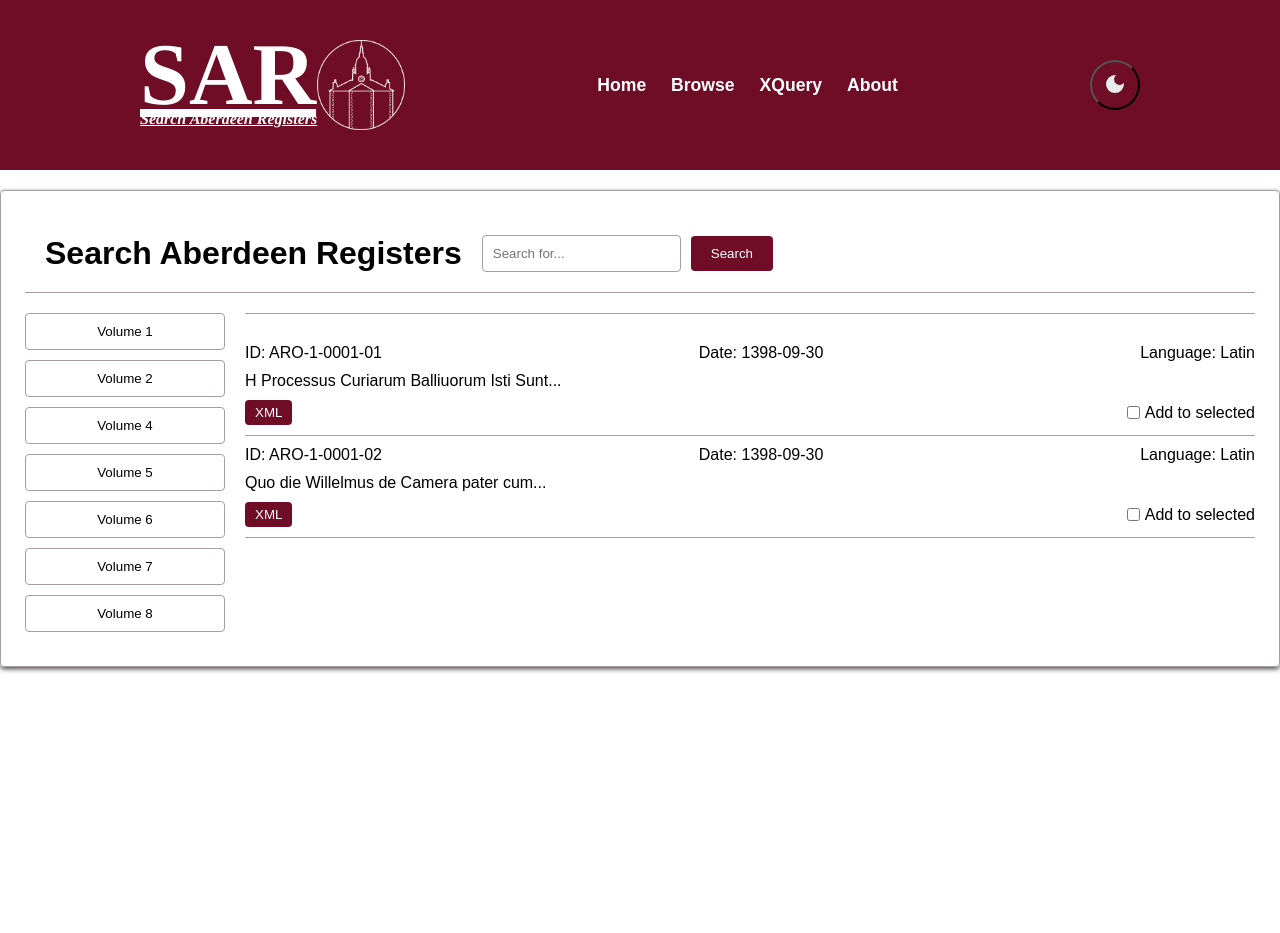
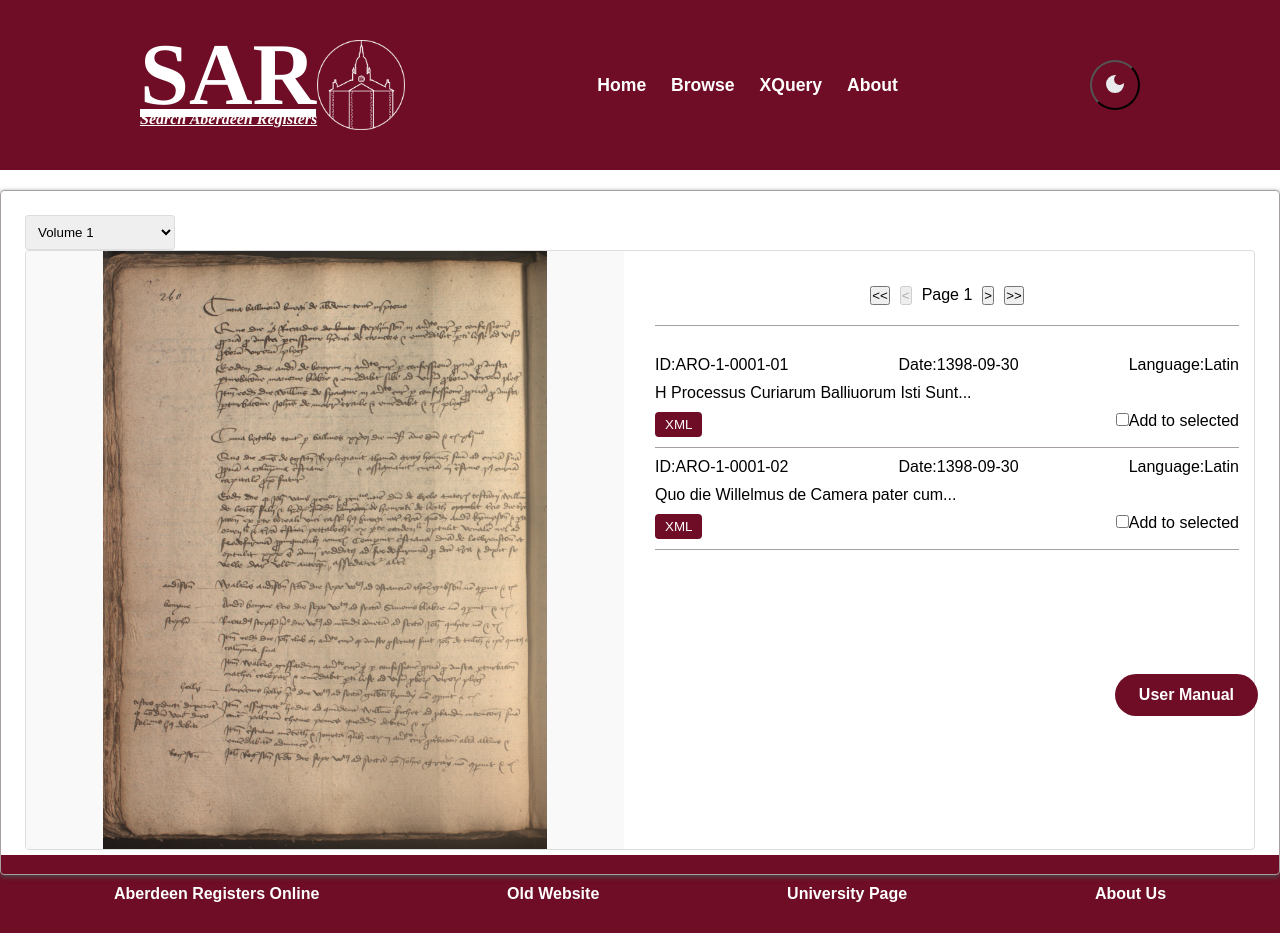
Before and after one commit to GroupLima/SAR-Repo, a Vue app in the folder search-app/front-end/: page /browse in a window 1280 px wide. Before the commit the page ends 800 px from the top, so only its background shows below. Built offline with nearby package versions, Linux system fonts and the light colour scheme.

Commit message:
browse-refactor

```diff
--- a/search-app/front-end/src/App.vue
+++ b/search-app/front-end/src/App.vue
@@ -2,6 +2,7 @@
 <script setup>
 import { RouterView } from 'vue-router'
 import Navbar from './components/Navbar.vue';
+import UserManual from './components/UserManual.vue';
 </script>
 
 <template>
@@ -10,5 +11,8 @@ import Navbar from './components/Navbar.vue';
     <div>
       <RouterView />
     </div>
+    <div>
+      <UserManual/>
+    </div>
   </div>
 </template>
--- a/search-app/front-end/src/assets/sass/app.css
+++ b/search-app/front-end/src/assets/sass/app.css
@@ -304,9 +304,10 @@ footer {
   margin: 4px 2px;
   cursor: pointer;
   position: absolute;
-  bottom: 0%;
+  bottom: 10%;
   right: 20px;
-  z-index: 10; }
+}
+
 
 #app {
   margin: 0 auto; }
@@ -338,22 +339,29 @@ footer {
   border-radius: 4px;
   box-shadow: 0 2px 5px #4a4a4a;
   width: 100%;
-  padding: 24px; }
+  padding: 24px;
+}
 
 .header {
   padding: 20px;
-  border-bottom: 1px solid #a69f9f; }
+  border-bottom: 1px solid #a69f9f;
+}
 
 .header-left {
   display: flex;
-  align-items: center; }
+  align-items: center;
+}
+
 .header-left h1 {
-    margin-right: 20px; }
+  margin-right: 20px;
+}
+
 .header-left input {
   padding: 10px;
   margin-right: 10px;
   border: 1px solid #a69f9f;
-    border-radius: 4px; }
+  border-radius: 4px;
+}
 
 .search-btn {
   padding: 10px 20px;
@@ -361,69 +369,110 @@ footer {
   color: #ffffff;
   border: none;
   border-radius: 4px;
-  cursor: pointer; }
+  cursor: pointer;
+}
+
 .search-btn:hover {
-    background-color: #6e0d25; }
+  background-color: #6e0d25;
+}
 
 .main-content {
   display: flex;
-  margin-top: 20px; }
+  margin-top: 20px;
+}
 
 .volume-nav {
   width: 200px;
-  margin-right: 20px; }
+  margin-right: 20px;
+}
+
+.split-view {
+  display: flex;
+  gap: 1rem;
+  height: calc(100vh - 200px);
+  border: 1px solid #ddd;
+  border-radius: 4px;
+  overflow: hidden;
+}
+
+.image-viewer {
+  flex: 1;
+  min-width: 400px;
+  max-width: 50%;
+  overflow: hidden;
+  background-color: #f9f9f9;
+}
+
+.page-image {
+  width: 100%;
+  height: 100%;
+  object-fit: contain;
+}
+
+.records-container {
+  flex: 1;
+  overflow-y: auto;
+  padding: 15px;
+  max-width: 50%;
+}
 
 .volume-item {
-  margin-bottom: 10px; }
+  margin-bottom: 10px;
+}
+
 .volume-item button {
   width: 100%;
   padding: 10px;
   border: 1px solid #a69f9f;
   border-radius: 4px;
   background-color: transparent;
-    cursor: pointer; }
+  cursor: pointer;
+}
+
 .volume-item button.active {
   background-color: #6e0d25;
-      color: #ffffff; }
+  color: #ffffff;
+}
 
-.pages-list {
-  margin-top: 10px; }
-  .pages-list button {
-    width: 100%;
-    padding: 5px;
-    border: 1px solid #a69f9f;
-    border-radius: 4px;
-    background-color: #ffffff;
-    cursor: pointer; }
-    .pages-list button.active {
-      background-color: #6e0d25;
-      color: #ffffff; }
+.volume-select {
+  padding: 8px;
+  border: 1px solid #ddd;
+  border-radius: 3px;
+  min-width: 150px;
+}
 
 .content-area {
-  flex: 1; }
+  flex: 1;
+}
 
 .current-page-info {
-  margin-bottom: 20px; }
+  margin-bottom: 20px;
+}
 
 .records {
   border-top: 1px solid #a69f9f;
-  padding-top: 20px; }
+  padding-top: 20px;
+}
 
 .record-item {
   border-bottom: 1px solid #a69f9f;
-  padding: 10px 0; }
+  padding: 10px 0;
+}
 
 .record-header {
   display: flex;
   justify-content: space-between;
-  margin-bottom: 10px; }
+  margin-bottom: 10px;
+}
 
 .record-content {
-  margin-bottom: 10px; }
+  margin-bottom: 10px;
+}
 
 .record-actions {
   display: flex;
-  justify-content: space-between; }
+  justify-content: space-between;
+}
 
 .xml-btn {
   padding: 5px 10px;
@@ -431,15 +480,127 @@ footer {
   color: #ffffff;
   border: none;
   border-radius: 4px;
-  cursor: pointer; }
+  cursor: pointer;
+}
+
 .xml-btn:hover {
-    background-color: #6e0d25; }
+  background-color: #c44b69;
+}
+
+.page-navigation {
+  display: flex;
+  justify-content: center;
+  gap: 10px;
+  margin: 20px 0;
+}
 
 .select-record {
   display: flex;
-  align-items: center; }
+  align-items: center;
+}
+
 .select-record input {
-    margin-right: 5px; }
+  margin-right: 5px;
+}
+
+.dark .container-browser {
+  background-color: #333030;
+  color: #ccc;
+  border-color: #555;
+}
+
+.dark .header {
+  background-color: #333030;
+  border-bottom-color: #555;
+}
+
+.dark .header-left h1 {
+  color: #ccc;
+}
+
+.dark .header-left input {
+  background-color: #444;
+  color: #ccc;
+  border-color: #555;
+}
+
+.dark .search-btn {
+  background-color: #6e0d25;
+  color: #ccc;
+}
+
+.dark .main-content {
+  background-color: #333030;
+}
+
+.dark .volume-nav {
+  background-color: #333030;
+}
+
+.dark .volume-item button {
+  background-color: #444;
+  color: #ccc;
+  border-color: #555;
+}
+
+.dark .volume-item button.active {
+  background-color: #6e0d25;
+  color: #ccc;
+}
+
+.dark .pages-list button {
+  background-color: #444;
+  color: #ccc;
+  border-color: #555;
+}
+
+.dark .pages-list button.active {
+  background-color: #6e0d25;
+  color: #ccc;
+}
+
+.dark .content-area {
+  background-color: #333030;
+}
+
+.dark .current-page-info h2 {
+  color: #ccc;
+}
+
+.dark .records {
+  border-top-color: #555;
+}
+
+.dark .record-item {
+  border-bottom-color: #555;
+}
+
+.dark .record-header {
+  color: #ccc;
+}
+
+.dark .record-content {
+  color: #ccc;
+}
+
+.dark .xml-btn {
+  background-color: #6e0d25;
+  color: #ccc;
+}
+
+.dark .select-record {
+  color: #ccc;
+}
+
+.dark .about-stuff {
+  background-color: #333030;
+  border-color: #555;
+  color: #ccc;
+}
+
+.dark .column {
+  color: #ccc;
+}
 
 .about-stuff {
   position: relative;
--- a/search-app/front-end/src/components/BrowseContent.vue
+++ b/search-app/front-end/src/components/BrowseContent.vue
@@ -1,25 +1,97 @@
+<template>
+  <div class="container-browser">
+
+
+      <div class="volume-nav">
+        <select class="volume-select" v-model="currentVolume" @change="handleVolumeChange">
+          <option v-for="(pageCount, volId) in volumes" :key="volId" :value="Number(volId)">
+            Volume {{ volId }}
+          </option>
+        </select>
+      </div>
+
+      <div class="split-view">
+        <div class="image-viewer">
+          <img :src="pageImage" alt="Page Image" class="page-image" />
+        </div>
+
+        <div class="records-container">
+          <div class="page-navigation">
+            <button class="nav-btn" @click="goToFirstPage">&lt;&lt;</button>
+            <button class="nav-btn" @click="goToPrevPage" :disabled="currentPage <= 1">&lt;</button>
+            <div class="page-number">Page {{ currentPage }}</div>
+            <button class="nav-btn" @click="goToNextPage" :disabled="currentPage >= volumes[currentVolume]">&gt;</button>
+            <button class="nav-btn" @click="goToLastPage">&gt;&gt;</button>
+          </div>
+
+          <div class="records">
+            <div v-for="record in records" :key="record.id" class="record-item">
+              <div class="record-header">
+                <div class="record-field">
+                  <span class="record-label">ID:</span>
+                  <span>{{ record.id }}</span>
+                </div>
+                <div class="record-field">
+                  <span class="record-label">Date:</span>
+                  <span>{{ record.date }}</span>
+                </div>
+                <div class="record-field">
+                  <span class="record-label">Language:</span>
+                  <span>{{ record.language }}</span>
+                </div>
+              </div>
+              <div class="record-content">
+                {{ record.content }}
+              </div>
+              <div class="record-actions">
+                <button class="xml-btn" @click="viewXML(record.id)">XML</button>
+                <div class="checkbox-container">
+                  <input
+                    type="checkbox"
+                    :id="`record-${record.id}-checkbox`"
+                    v-model="record.selected"
+                    @change="handleCheckboxChange(record)"
+                  >
+                  <label :for="`record-${record.id}-checkbox`">Add to selected</label>
+                </div>
+              </div>
+            </div>
+          </div>
+        </div>
+      </div>
+    </div>
+
+
+
+  <footer>
+      <div class="footer-links">
+        <a href="https://www.abdn.ac.uk/aro" target="_blank">Aberdeen Registers Online</a>
+        <a href="https://sar.abdn.ac.uk/" target="_blank">Old Website</a>
+        <a href="https://www.abdn.ac.uk/" target="_blank">University Page</a>
+        <a href="https://github.com/GroupLima" target="_blank">About Us</a>
+      </div>
+    </footer>
+</template>
+
 <script>
 import router from '@/router';
-
-
+import pageImage from '@/assets/images/try_one.jpeg';
 
 export default {
   data() {
     return {
-        searchQuery: '',
-        activeVolume: null,
-        showPages: false,
-        currentVolume: null,
-        currentPage: null,
-        volumes: [
-          { id: 1, pages: Array.from({ length: 20 }, (_, i) => i + 1) },
-          { id: 2, pages: Array.from({ length: 15 }, (_, i) => i + 1) },
-          { id: 4, pages: Array.from({ length: 25 }, (_, i) => i + 1) },
-          { id: 5, pages: Array.from({ length: 18 }, (_, i) => i + 1) },
-          { id: 6, pages: Array.from({ length: 22 }, (_, i) => i + 1) },
-          { id: 7, pages: Array.from({ length: 16 }, (_, i) => i + 1) },
-          { id: 8, pages: Array.from({ length: 19 }, (_, i) => i + 1) },
-        ],
+      pageImage,
+      currentVolume: 1,
+      currentPage: 1,
+      volumes: {
+        1: 20,
+        2: 15,
+        4: 25,
+        5: 18,
+        6: 22,
+        7: 16,
+        8: 19
+      },
       records: [
         {
           id: 'ARO-1-0001-01',
@@ -38,94 +110,47 @@ import router from '@/router';
       ]
     }
   },
+  mounted() {
+    this.loadRecords();
+  },
   methods: {
-      toggleVolume(volumeId) {
-        if (this.activeVolume === volumeId) {
-          this.showPages = !this.showPages
-        } else {
-          this.activeVolume = volumeId
-          this.showPages = true
+    handleVolumeChange() {
+      this.currentPage = 1;
+      this.loadRecords();
+      console.log(`Changed to Volume ${this.currentVolume}, Page ${this.currentPage}`);
+    },
+    goToFirstPage() {
+      this.currentPage = 1;
+      this.loadRecords();
+    },
+    goToPrevPage() {
+      if (this.currentPage > 1) {
+        this.currentPage--;
+        this.loadRecords();
       }
     },
-      selectPage(volumeId, page) {
-        this.currentVolume = volumeId
-        this.currentPage = page
-        // Here you would typically fetch the records for this page
+    goToNextPage() {
+      if (this.currentPage < this.volumes[this.currentVolume]) {
+        this.currentPage++;
+        this.loadRecords();
+      }
+    },
+    goToLastPage() {
+      this.currentPage = this.volumes[this.currentVolume];
+      this.loadRecords();
+    },
+    viewXML(recordId) {
+      console.log(`Viewing XML for record ${recordId}`);
+      // Here you would typically show XML content in a modal or new view
+    },
+    handleCheckboxChange(record) {
+      console.log(`Record ${record.id} ${record.selected ? 'added to' : 'removed from'} selected items`);
+    },
+    loadRecords() {
+      console.log(`Loading records for Volume ${this.currentVolume}, Page ${this.currentPage}`);
+      // Here you would typically fetch records from an API
+      // For now we'll just use the static records in data()
     }
   }
 }
 </script>
-
-
-  <template>
-    <div class="container-browser">
-      <!-- Header -->
-      <div class="header">
-        <div class="header-left">
-          <h1>Search Aberdeen Registers</h1>
-          <input
-            type="text"
-            placeholder="Search for..."
-            v-model="searchQuery"
-          />
-          <button class="search-btn">
-            Search
-          </button>
-        </div>
-      </div>
-
-      <!-- Main Content -->
-      <div class="main-content">
-        <!-- Volume Navigation -->
-        <div class="volume-nav">
-          <div v-for="volume in volumes" :key="volume.id" class="volume-item">
-            <button
-              @click="toggleVolume(volume.id)"
-              :class="{ 'active': volume.id === activeVolume }"
-            >
-              Volume {{ volume.id }}
-            </button>
-            <!-- Pages list -->
-            <div v-if="volume.id === activeVolume && showPages" class="pages-list">
-              <button
-                v-for="page in volume.pages"
-                :key="page"
-                @click="selectPage(volume.id, page)"
-                :class="{ 'active': currentPage === page }"
-              >
-                Page {{ page }}
-              </button>
-            </div>
-          </div>
-        </div>
-
-        <!-- Content Area -->
-        <div class="content-area">
-          <div v-if="currentVolume && currentPage" class="current-page-info">
-            <h2>Volume: {{ currentVolume }} Page: {{ currentPage }}</h2>
-          </div>
-
-          <!-- Records -->
-          <div class="records">
-            <div v-for="record in records" :key="record.id" class="record-item">
-              <div class="record-header">
-                <span>ID: {{ record.id }}</span>
-                <span>Date: {{ record.date }}</span>
-                <span>Language: {{ record.language }}</span>
-              </div>
-              <div class="record-content" v-html="record.content"></div>
-              <div class="record-actions">
-                <button class="xml-btn">
-                  XML
-                </button>
-                <label class="select-record">
-                  <input type="checkbox" v-model="record.selected" />
-                  Add to selected
-                </label>
-              </div>
-            </div>
-          </div>
-        </div>
-      </div>
-    </div>
-  </template>
```
Also changed, not shown: search-app/front-end/src/assets/images/try_one.jpeg (added), 1 other file (tests, documents, lock files or other folders). Lines whose indentation alone changed are shown as unchanged.
